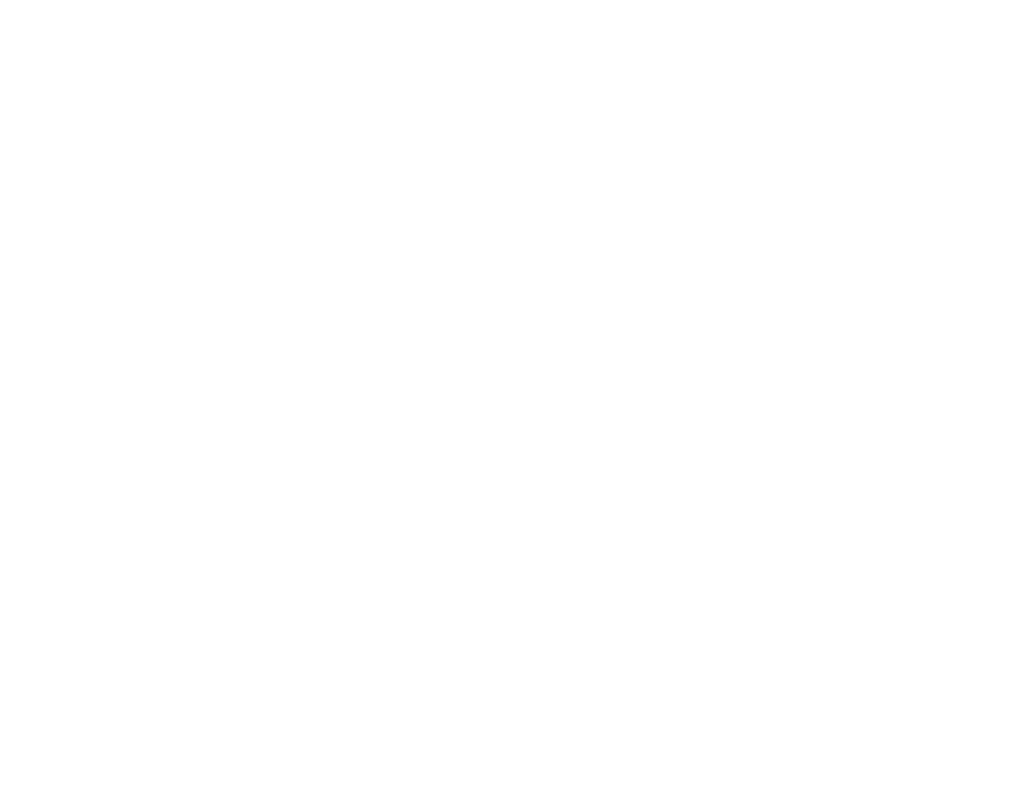
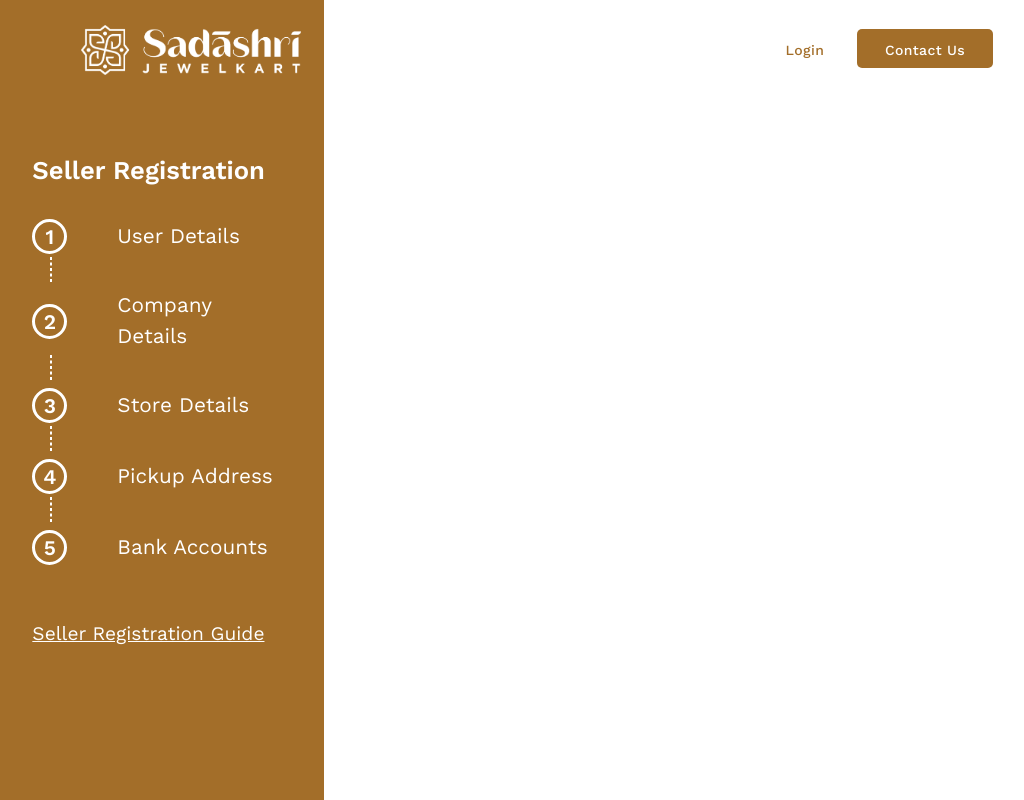
Before and after one commit to Trideon-Tech/Sada-Shri-Jewel-Kart-Seller-FrontEnd, a React (Create React App) app: page /register/1 in a window 1280 px wide. Before the commit this address had no page. Shown: the whole page, without its empty margins (103-1127 px from the left). Built offline with nearby package versions, Linux system fonts and the light colour scheme.

Commit message:
Left outline component of seller registration done

```diff
--- a/src/App.js
+++ b/src/App.js
@@ -3,6 +3,7 @@
 import "./App.css";
 
 import Landing from "./pages/landing/landing.component";
+import Register from "./pages/register/register.component";
 
 function App() {
   return (
@@ -10,6 +11,7 @@
       <BrowserRouter>
         <Routes>
           <Route exact path="/" element={<Landing />} />
+          <Route path="/register/:step" element={<Register />} />
         </Routes>
       </BrowserRouter>
     </div>
--- /dev/null
+++ b/src/component/registration-outline-item/registration-outline-component.styles.scss
@@ -0,0 +1,39 @@
+.registration-outline-item {
+  width: 20vw;
+  margin-bottom: 5px;
+
+  .contents {
+    display: flex;
+    justify-content: flex-start;
+    align-items: center;
+
+    .number {
+      width: 35px;
+      height: 35px;
+      color: white;
+      border: 3px solid white;
+      border-radius: 100px;
+      text-align: center;
+      font-size: 1.3rem;
+      margin-right: 50px;
+      font-weight: 600;
+    }
+
+    .text {
+      color: white;
+      font-size: 1.3rem;
+    }
+  }
+
+  .dotted-line {
+    height: 25px;
+    width: 0px;
+    border-width: 1.5px;
+    border-color: white;
+    border-style: dashed;
+    border-spacing: 2px;
+    margin-left: calc(35px / 2);
+    margin-top: 3px;
+    margin-bottom: 3px;
+  }
+}
--- /dev/null
+++ b/src/component/registration-outline-item/registration-outline-item.component.jsx
@@ -0,0 +1,17 @@
+import React from "react";
+
+import "./registration-outline-component.styles.scss";
+
+const RegistrationOutlineComponent = ({ number, text, showTrailingLine }) => {
+  return (
+    <div className="registration-outline-item">
+      <div className="contents">
+        <div className="number">{number}</div>
+        <div className="text">{text}</div>
+      </div>
+      {showTrailingLine ? <div className="dotted-line" /> : <div />}
+    </div>
+  );
+};
+
+export default RegistrationOutlineComponent;
--- a/src/pages/landing/landing.component.jsx
+++ b/src/pages/landing/landing.component.jsx
@@ -1,11 +1,13 @@
 import React from "react";
 import { AppBar, Toolbar, Button } from "@mui/material";
 import { ChevronRight, FormatQuoteOutlined } from "@mui/icons-material";
-import { Link } from "react-router-dom";
+import { Link, useNavigate } from "react-router-dom";
 
 import "./landing.styles.scss";
 
 const Landing = () => {
+  const navigate = useNavigate();
+
   return (
     <div className="landing">
       {/* Top Section */}
@@ -43,7 +45,10 @@
           </div>
           <div className="bottom">
             <div className="buttons">
-              <Button className="btn-primary">
+              <Button
+                className="btn-primary"
+                onClick={() => navigate("/register/user")}
+              >
                 <div className="text">Get Started</div>
                 <ChevronRight className="icon" />
               </Button>
--- a/src/pages/landing/landing.styles.scss
+++ b/src/pages/landing/landing.styles.scss
@@ -145,7 +145,7 @@
           width: 75vw;
 
           display: flex;
-          justify-content: end;
+          justify-content: flex-end;
           align-items: center;
           flex-direction: column;
 
--- /dev/null
+++ b/src/pages/register/register.component.jsx
@@ -0,0 +1,70 @@
+import React from "react";
+import { AppBar, Toolbar, Button, Grid } from "@mui/material";
+import { Link, useParams } from "react-router-dom";
+
+import "./register.styles.scss";
+
+import RegistrationOutlineComponent from "../../component/registration-outline-item/registration-outline-item.component";
+
+const Register = () => {
+  let { step } = useParams();
+
+  return (
+    <div className="register">
+      {/* Top Section */}
+      <AppBar elevation={0} position="static" className="appbar">
+        <Toolbar variant="dense" className="toolbar">
+          <img
+            alt="logo"
+            className="logo"
+            src={process.env.PUBLIC_URL + "/assets/logo_white.png"}
+          />
+          <div className="btns">
+            <Link className="link">
+              <Button className="btn">Login</Button>
+            </Link>
+            <Link className="link-primary">
+              <Button className="btn">Contact Us</Button>
+            </Link>
+          </div>
+        </Toolbar>
+      </AppBar>
+      {/* Middle Section */}
+      <Grid container spacing={0}>
+        {/* Left Section */}
+        <Grid item xs={4} className="steps-outline">
+          <div className="heading">Seller Registration</div>
+          <RegistrationOutlineComponent
+            number={1}
+            text={"User Details"}
+            showTrailingLine={true}
+          />
+          <RegistrationOutlineComponent
+            number={2}
+            text={"Company Details"}
+            showTrailingLine={true}
+          />
+          <RegistrationOutlineComponent
+            number={3}
+            text={"Store Details"}
+            showTrailingLine={true}
+          />
+          <RegistrationOutlineComponent
+            number={4}
+            text={"Pickup Address"}
+            showTrailingLine={true}
+          />
+          <RegistrationOutlineComponent
+            number={5}
+            text={"Bank Accounts"}
+            showTrailingLine={false}
+          />
+          <div className="helper-text">Seller Registration Guide</div>
+        </Grid>
+        <Grid item xs={8} className="inputs"></Grid>
+      </Grid>
+    </div>
+  );
+};
+
+export default Register;
--- /dev/null
+++ b/src/pages/register/register.styles.scss
@@ -0,0 +1,98 @@
+.register {
+  font-family: "Work Sans", sans-serif;
+
+  .appbar {
+    position: absolute;
+    top: 0;
+    z-index: 1;
+    background-color: inherit;
+    overflow: hidden;
+
+    .toolbar {
+      position: relative;
+      margin: auto;
+      height: 100px;
+      width: 75vw;
+
+      .logo {
+        height: 50px;
+        margin-right: 0.5rem;
+        vertical-align: middle;
+        cursor: pointer;
+      }
+
+      .btns {
+        margin-left: auto;
+
+        .link {
+          margin-left: 20px;
+          vertical-align: middle;
+          cursor: pointer;
+
+          .btn {
+            font-family: "Work Sans", sans-serif;
+            color: #a36e29;
+            text-transform: none;
+
+            &:hover {
+              text-decoration: underline;
+            }
+          }
+        }
+
+        .link-primary {
+          margin-left: 20px;
+          vertical-align: middle;
+          cursor: pointer;
+          padding: 10px 20px;
+          background-color: #a36e29;
+          border-radius: 5px;
+
+          .btn {
+            font-family: "Work Sans", sans-serif;
+            color: white;
+            text-transform: none;
+            margin: auto;
+
+            &:hover {
+              text-decoration: underline;
+            }
+          }
+        }
+      }
+    }
+  }
+
+  .steps-outline {
+    height: 100vh;
+    background-color: #a36e29;
+    padding-left: 100px;
+
+    display: flex;
+    flex-direction: column;
+    justify-content: center;
+    align-items: center;
+
+    .heading {
+      width: 20vw;
+      color: white;
+      font-size: 1.6rem;
+      font-weight: 600;
+      margin-bottom: 30px;
+    }
+
+    .helper-text {
+      width: 20vw;
+      color: white;
+      text-decoration: underline;
+      font-size: 1.2rem;
+      font-weight: 400;
+      margin-top: 50px;
+    }
+  }
+
+  .inputs {
+    height: 100vh;
+    border: none;
+  }
+}
```
Also changed, not shown: 1 other file (tests, documents, lock files or other folders).
